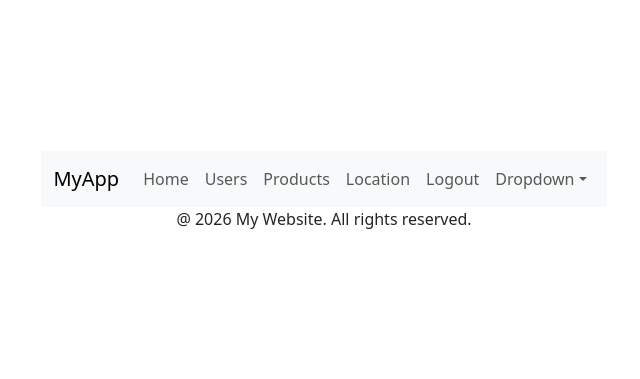
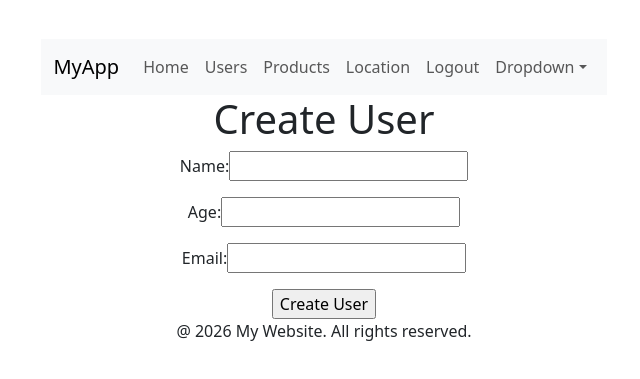
Before and after one commit to tungtq123/reactjs-demo-se1943, a React (Vite) app: page /adduser in a window 1280 px wide. Shown: the part 201-580 px from the top of the page, without its empty margins (316-956 px from the left). Built offline with nearby package versions, Linux system fonts and the light colour scheme.

Commit message:
add search logic

```diff
--- a/src/App.jsx
+++ b/src/App.jsx
@@ -12,6 +12,7 @@ import Header from "./components/Header";
 import UserList from "./components/UserList";
 import LocationDisplay from "./components/LocationDisplay";
 import ProtectedRoute from "./auth/ProtectedRoute";
+import CreateUser from "./components/CreateUser";
 
 
 function App() {
@@ -33,6 +34,7 @@ function App() {
         <Route path="/login" element={<LoginForm />} />
         <Route path="/profile" element={<Profile />} />
         <Route path="/location" element={<LocationDisplay />} />
+        <Route path="/adduser" element={<CreateUser />} />
       </Routes>
       <footer className="footer">
         <p>@ 2026 My Website. All rights reserved.</p>
--- /dev/null
+++ b/src/components/CreateUser.jsx
@@ -0,0 +1,73 @@
+import { useState } from "react";
+import { FormGroup } from "react-bootstrap";
+import { useNavigate } from "react-router-dom";
+
+const CreateUser = () => {
+  const [name, setName] = useState("");
+  const [age, setAge] = useState("");
+  const [email, setEmail] = useState("");
+  const url = import.meta.env.VITE_API_URL;
+  const navigate = useNavigate();
+
+  async function createUser() {
+    const response = await fetch(url, {
+      method: "POST",
+      headers: {
+        "Content-Type": "application/json",
+      },
+      body: JSON.stringify({ name, age, email }),
+    });
+    if (response.ok) {
+      navigate("/users", { replace: true });
+    } else {
+      console.log("Error creating user");
+    }
+  }
+
+  function handleSubmit(event) {
+    event.preventDefault();
+    createUser();
+  }
+
+  return (
+    <div>
+      <h1>Create User</h1>
+      <FormGroup>
+        <p>
+          <label htmlFor="name">Name:</label>
+          <input
+            type="text"
+            id="name"
+            value={name}
+            onChange={(e) => setName(e.target.value)}
+          />
+        </p>
+        <p>
+          <label htmlFor="age">Age:</label>
+          <input
+            type="text"
+            id="age"
+            value={age}
+            onChange={(e) => setAge(e.target.value)}
+          />
+        </p>
+        <p>
+          <label htmlFor="email">Email:</label>
+          <input
+            type="email"
+            id="email"
+            value={email}
+            onChange={(e) => setEmail(e.target.value)}
+          />
+        </p>
+        <input
+          type="button"
+          id="create"
+          value="Create User"
+          onClick={handleSubmit}
+        />
+      </FormGroup>
+    </div>
+  );
+};
+export default CreateUser;
--- a/src/components/UserList.jsx
+++ b/src/components/UserList.jsx
@@ -1,5 +1,5 @@
 import { Table } from "react-bootstrap";
-import { Link, useSearchParams } from "react-router-dom";
+import { Link, useNavigate, useSearchParams } from "react-router-dom";
 import { FormGroup } from "react-bootstrap";
 import { useEffect, useState } from "react";
 // import axios from "axios";
@@ -10,7 +10,9 @@ const UserList = () => {
   const [userName, setUserName] = useState("");
   const [userAge, setUserAge] = useState("");
   const [users, setUsers] = useState([]);
+  let first = true;
 
+  const navigate = useNavigate();
   // dùng fetch để lấy data
   // useEffect(() => {
   //   fetch(
@@ -37,12 +39,11 @@ const UserList = () => {
   //     });
   // }, []);
 
-  async function fetchUsers(first = true) {
+  async function fetchUsers(first) {
     const name = searchParams.get("name");
     const age = searchParams.get("age");
     const url = import.meta.env.VITE_API_URL;
     console.log(name, age);
-    // await fetch("https://696dfaf7d7bacd2dd715365a.mockapi.io/api/v1/users")
     await fetch(url)
       .then((response) => {
         return response.json();
@@ -56,8 +57,8 @@ const UserList = () => {
         } else {
           console.log("first: " + first);
           setCurrentUsers(
-            users &&
-              users.filter((user) => {
+            currentUsers &&
+              currentUsers.filter((user) => {
                 if (userName === "" && userAge === "") return true;
                 if (userName === "") return user.age.includes(userAge);
                 if (userAge === "") return user.name.includes(userName);
@@ -72,18 +73,19 @@ const UserList = () => {
         console.log("Error: " + error);
         setUsers(null);
         alert("Error get data from server");
-      }).finally(() => {
+      })
+      .finally(() => {
         console.log("Finally");
       });
   }
 
   useEffect(() => {
-    fetchUsers();
+    fetchUsers(first);
   }, []);
 
   const handleSearch = () => {
     setSearchParams({ userName, userAge });
-    fetchUsers();
+    fetchUsers(false);
   };
 
   return (
@@ -111,6 +113,13 @@ const UserList = () => {
         <button type="submit" onClick={handleSearch}>
           Search
         </button>
+
+        <button
+          type="submit"
+          onClick={() => navigate("/adduser", { replace: true })}
+        >
+          Add User
+        </button>
       </FormGroup>
       <h1>UserList</h1>
       <Table striped bordered hover>
@@ -128,9 +137,9 @@ const UserList = () => {
             <tr key={user.id}>
               <td>{user.id}</td>
               <td>{user.name}</td>
-              <td>{user.avatar}</td>
               <td>{user.age}</td>
               <td>{user.email}</td>
+              <td>{user.avatar}</td>
               <td>
                 <Link to={`/users/${user.id}`}>View</Link>
                 <Link to={`/location?id=${user.id}`} state={{ user: "john" }}>
```
